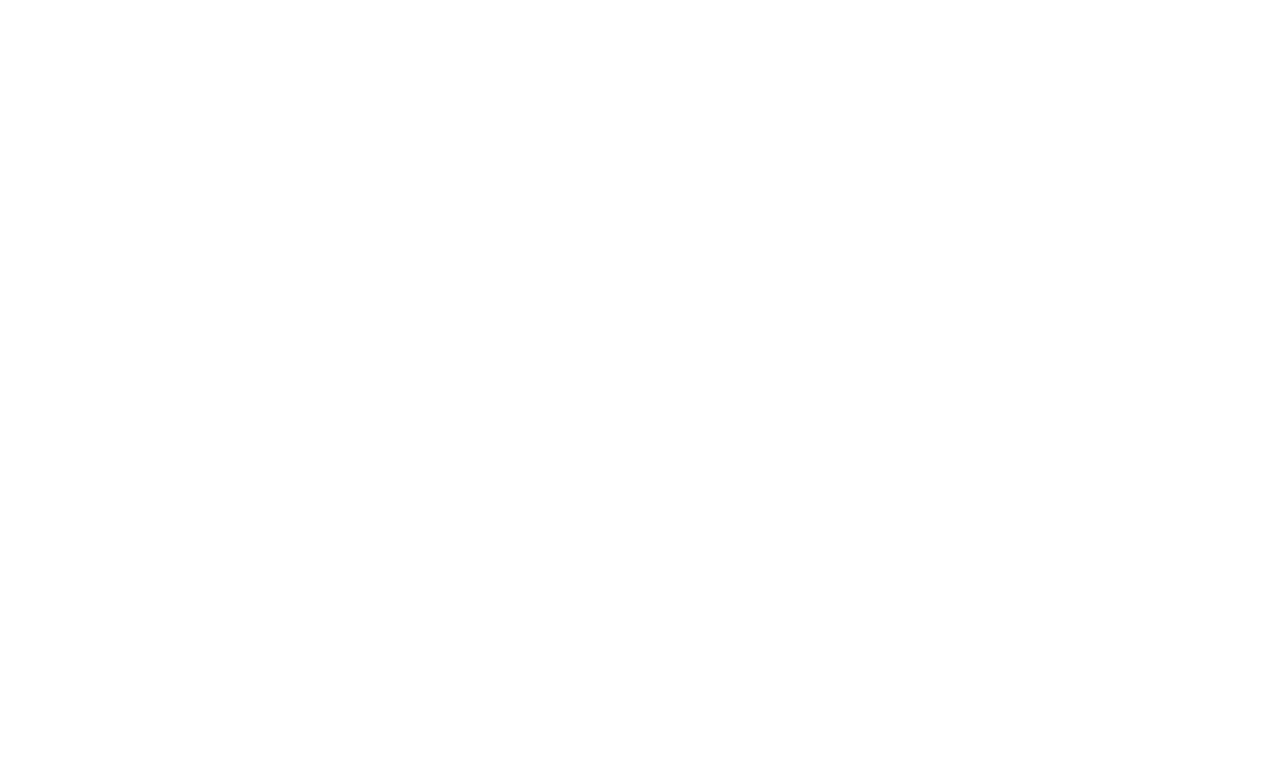
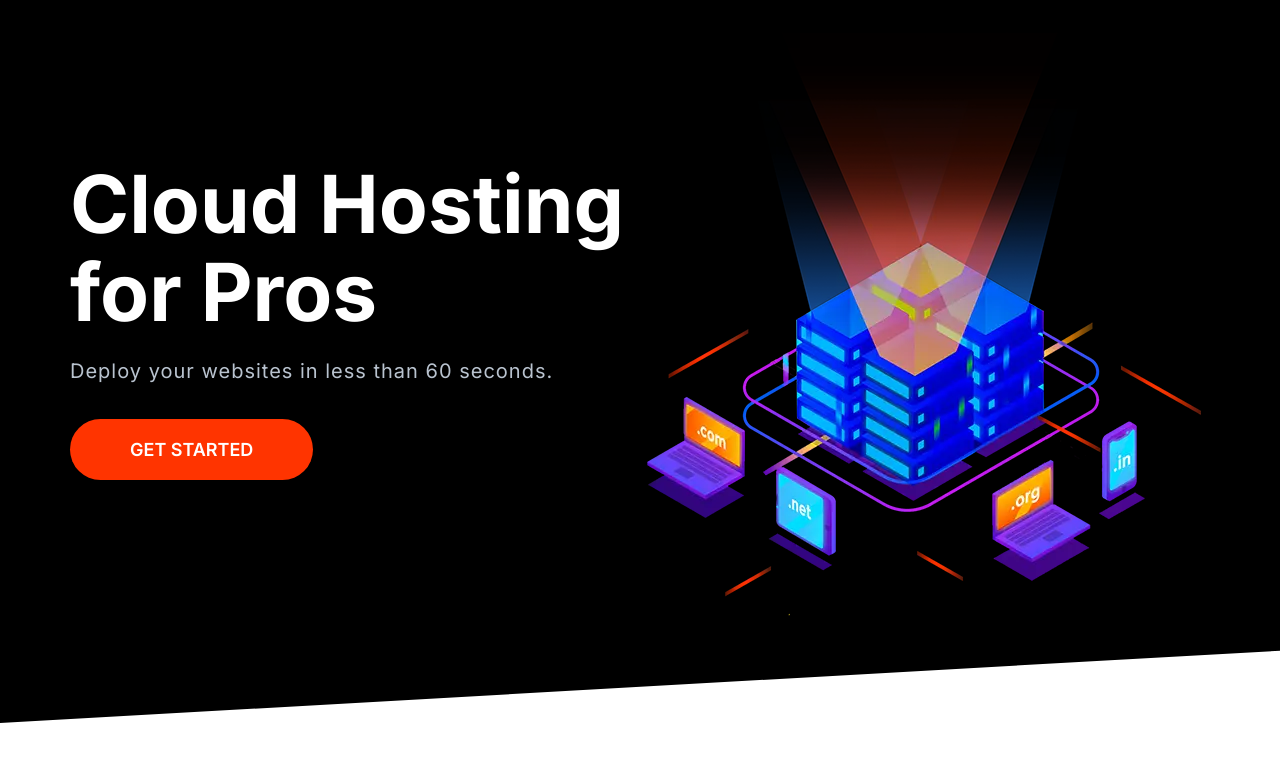
Before and after one commit to afiSali/moshify, a plain HTML site: page index.html in a window 1280 px wide. Drawn offline with Linux system fonts and the light colour scheme.

Commit message:
Build final version of Hero component.

```diff
--- a/index.html
+++ b/index.html
@@ -14,6 +14,27 @@
     <link rel="stylesheet" href="css/styles.css" />
   </head>
   <body>
+    <section class="block block--dark block--skewed-left hero">
+      <div class="container grid grid--1x2">
+        <header class="block__header hero__content">
+          <h1 class="block__heading">Cloud Hosting for Pros</h1>
+          <p class="hero__tagline">
+            Deploy your websites in less than 60 seconds.
+          </p>
+          <a href="" class="btn btn--accent btn--stretched">Get Started</a>
+        </header>
+        <picture>
+          <source
+            type="image/webp"
+            srcset="images/banner.webp 1x, images/banner@2x.webp 2x" />
+          <source
+            type="image/png"
+            srcset="images/banner.png 1x, images/banner@2x.png 2x" />
+          <img class="hero__image" src="images/banner.png" alt=""
+        /></picture>
+      </div>
+    </section>
+
     <script src="js/main.js"></script>
   </body>
 </html>
```
Also changed, not shown: components/hero.html (+9 -1 lines), images/banner.png, images/banner.webp (added), images/banner@2x.png (added), images/banner@2x.webp (added).
